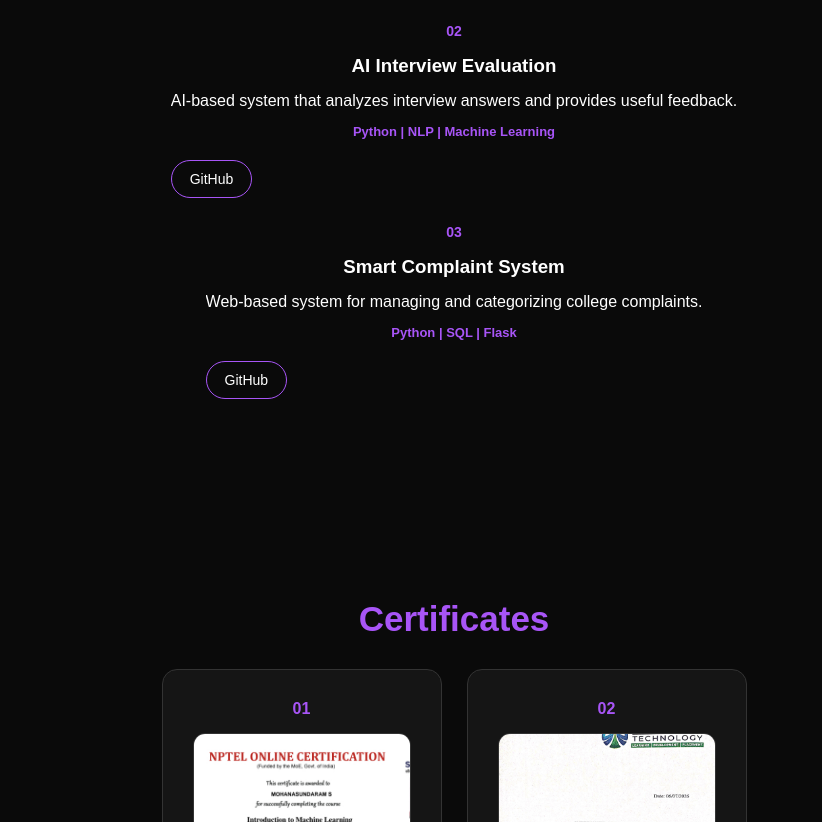
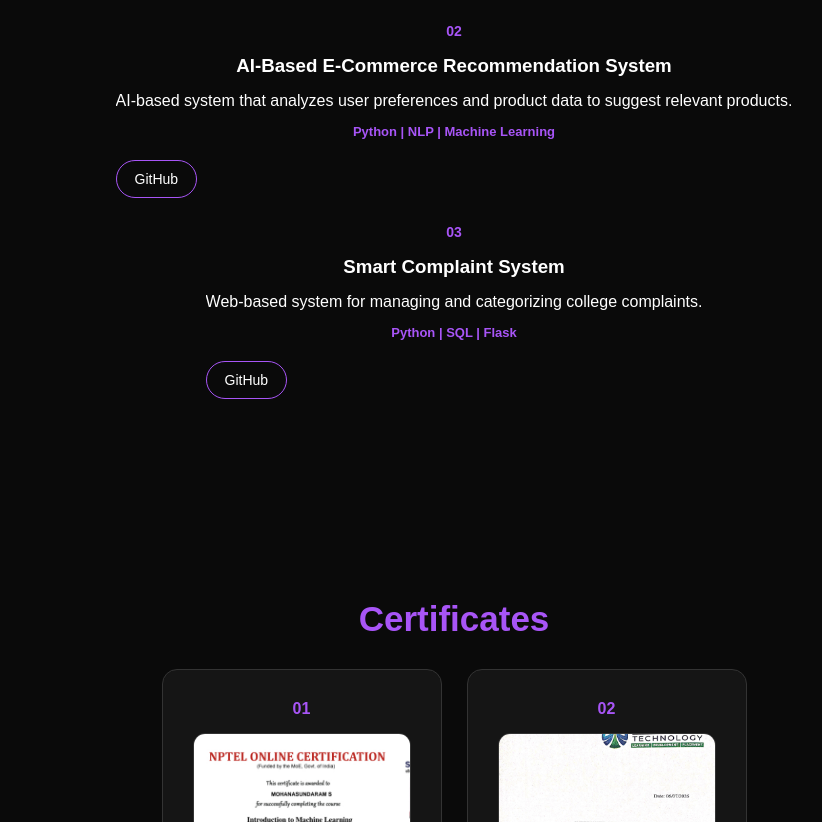
Before and after one commit to SMOHANASUNDARAM3929/mohanasundaram-portfolio, a plain HTML site: page index.html in a window 1280 px wide. Shown: the part 3587-4409 px from the top of the page, without its empty margins (186-1008 px from the left). Drawn offline with Linux system fonts and the light colour scheme.

Commit message:
Add files via upload

```diff
--- a/index.html
+++ b/index.html
@@ -208,10 +208,10 @@
 
         <div class="project-card">
             <span>02</span>
-            <h3>AI Interview Evaluation</h3>
+            <h3>AI-Based E-Commerce Recommendation System</h3>
             <p>
-                AI-based system that analyzes interview answers and
-                provides useful feedback.
+                AI-based system that analyzes user preferences and product data to suggest
+relevant products.
             </p>
             <p><b>Python | NLP | Machine Learning</b></p>
         <div class="project-links">
```
